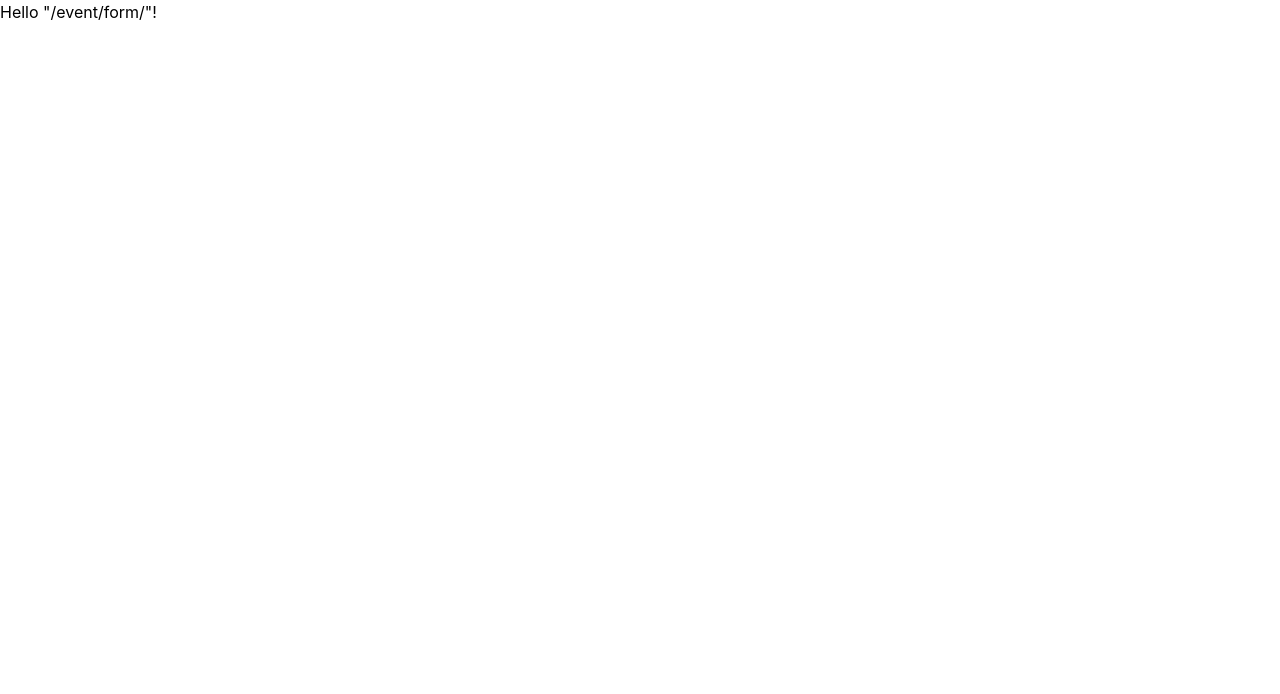
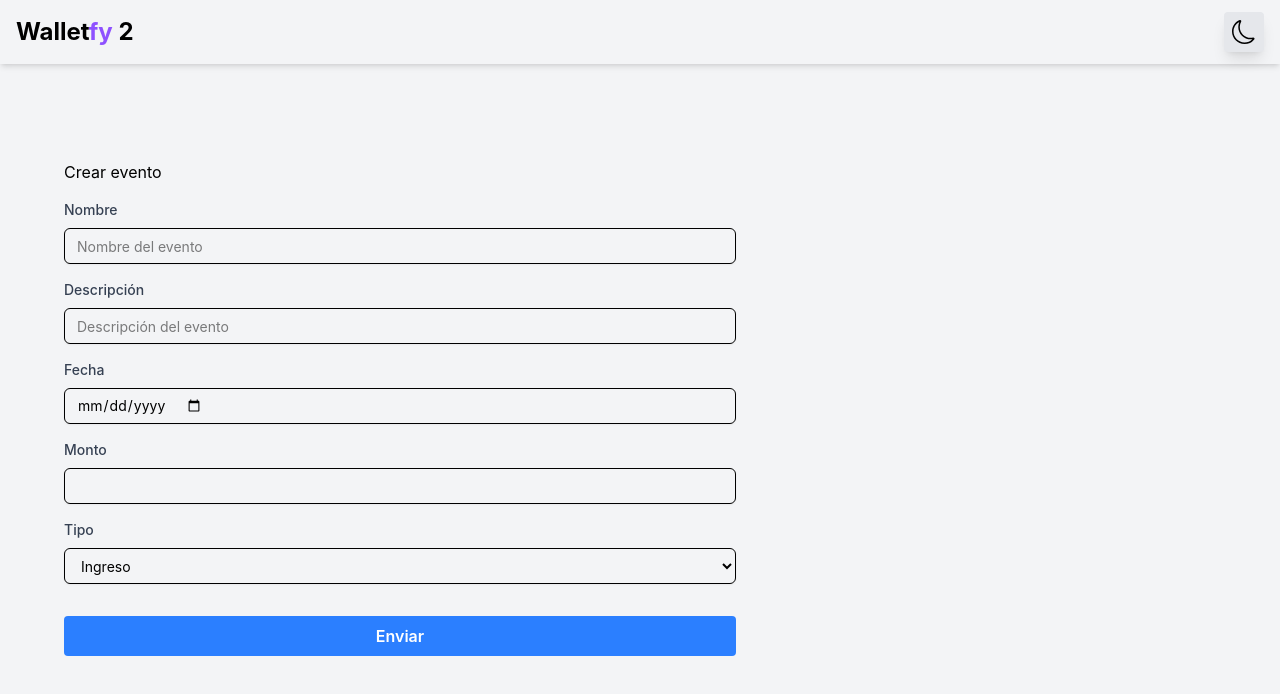
Before and after one commit to Slowre/project-wallerfly-web-llm, a React (Vite) app: page /event/form in a window 1280 px wide. Shown: the top 694 px of the page. Built offline with nearby package versions, Linux system fonts and the light colour scheme.

Commit message:
formulario creado

```diff
--- a/package.json
+++ b/package.json
@@ -11,10 +11,12 @@
   },
   "dependencies": {
     "@tailwindcss/vite": "^4.1.11",
+    "@tanstack/react-form": "^1.14.1",
     "@tanstack/react-router": "^1.121.2",
     "@tanstack/react-router-devtools": "^1.121.2",
     "@tanstack/router-plugin": "^1.121.2",
     "clsx": "^2.1.1",
+    "dayjs": "^1.11.13",
     "react": "^19.0.0",
     "react-dom": "^19.0.0",
     "tailwind-merge": "^3.3.1",
--- a/src/components/Header.tsx
+++ b/src/components/Header.tsx
@@ -1,9 +1,10 @@
+import { Link } from "@tanstack/react-router";
+
 export default function Header() {
     return (
-        <div className="px-4 py-3 flex items-center justify-between shadow-xl">
-            <a href="./" className="font-bold text-2xl">
-                Wallet<span className=" text-violet-500">fy</span> 2
-            </a>
+        <div className="px-4 py-3 flex items-center justify-between shadow-md">
+
+            <Link to="/" className="font-bold text-2xl">Wallet<span className=" text-violet-500">fy</span> 2</Link>
 
             <span className="bg-gray-200 p-2 rounded shadow-lg cursor-pointer">
                 <svg xmlns="http://www.w3.org/2000/svg" width="24" height="24" fill="currentColor"  viewBox="0 0 16 16">
--- /dev/null
+++ b/src/components/form/Select.tsx
@@ -0,0 +1,35 @@
+import { cn } from "@/utils/styles"
+
+type SelectProps = React.ComponentProps<'select'> & {
+    label?: string
+    options: Array<{
+        value: string
+        label: string
+    }>
+}
+export default function Select({ className, options, label, ...props }: SelectProps) {
+    return (
+        <div>
+            {label && (
+                <label className="mb-2 block text-sm font-medium text-gray-700">
+                    {label}
+                </label>
+            )}
+
+            <select
+                data-slot="select"
+                className={cn(
+                    'placeholder:text-muted-foreground selection:bg-primary selection:text-primary-foreground dark:bg-input/30 border-input flex h-9 w-full min-w-0 rounded-md border bg-transparent px-3 py-1 text-base shadow-xs transition-[color,box-shadow] outline-none file:inline-flex file:h-7 file:border-0 file:bg-transparent file:text-sm file:font-medium disabled:pointer-events-none disabled:cursor-not-allowed disabled:opacity-50 md:text-sm',
+                    'focus-visible:border-ring focus-visible:ring-ring/50 focus-visible:ring-[3px]',
+                    'aria-invalid:ring-destructive/20 dark:aria-invalid:ring-destructive/40 aria-invalid:border-destructive',
+                    className,
+                )}
+                {...props}
+            >
+                {options.map((option) => (
+                    <option key={option.value} value={option.value}>{option.label}</option>
+                ))}
+            </select>
+        </div>
+    )
+}
--- /dev/null
+++ b/src/components/form/button.tsx
@@ -0,0 +1,34 @@
+import { cn } from "@/utils/styles"
+
+type SubmitButtonProps = React.ComponentProps<'button'> & {
+    text?: string
+    loading?: boolean
+}
+export default function SubmitButton(props: SubmitButtonProps) {
+    const { text, loading, className, ...rest } = props
+    const loadingText = 'Loading'
+    const buttonText = loading ? loadingText : text
+
+
+    return (
+        <button
+            type="submit"
+            data-slot="submit"
+            className={
+                cn(
+                    'bg-blue-500 text-white font-bold py-2 px-4 rounded',
+                    'hover:bg-blue-700 focus:outline-none focus:shadow-outline',
+                    'disabled:cursor-not-allowed disabled:opacity-50',
+                    'transition duration-150 ease-in-out',
+                    'flex items-center justify-center',
+                    'w-full',
+                    loading && 'cursor-not-allowed opacity-50 transition-opacity duration-150 ease-in-out shadow-none',
+                    className,
+                )
+            }
+            {...rest}
+        >
+            {buttonText}
+        </button>
+    )
+}
--- /dev/null
+++ b/src/components/form/input.tsx
@@ -0,0 +1,28 @@
+import { cn } from "@/utils/styles"
+
+type InputProps = React.ComponentProps<'input'> & {
+    label?: string
+    error?: string
+    placeholder?: string
+}
+export default function Input({ className, type, label, ...props }: InputProps) {
+    return (<div>
+        {label && (
+
+            <label className=" mb-2 block text-sm font-medium text-gray-700">{label}</label>
+        )}
+        <input type={type}
+            data-slot="input"
+            className={cn(
+                'file:text-foreground placeholder:text-muted-foreground selection:bg-primary selection:text-primary-foreground dark:bg-input/30 flex min-w-0 rounded-md bg-transparent px-3 py-1 text-base transition-[color,box-shadow] outline-none file:inline-flex file:h-7 file:border-0 file:bg-transparent file:text-sm file:font-medium disabled:pointer-events-none disabled:cursor-not-allowed disabled:opacity-50 md:text-sm',
+                'focus-visible:border-ring focus-visible:ring-ring/50 focus-visible:ring-[3px]',
+                type !== 'checkbox' && 'h-9 border-input border shadow-xs w-full',
+                className,
+            )}
+            {...props}
+        />
+        {props.error && (
+            <p className="mt-2 text-sm text-red-600">{props.error}</p>
+        )}
+    </div>)
+}
--- /dev/null
+++ b/src/hooks/form.ts
@@ -0,0 +1,10 @@
+import SubmitButton from "@/components/form/button"
+import Input from "@/components/form/input"
+import Select from "@/components/form/Select"
+import { createFormHook, createFormHookContexts } from "@tanstack/react-form"
+export const { fieldContext, useFieldContext, formContext, useFormContext } = createFormHookContexts()
+
+export const { useAppForm } = createFormHook({
+
+    fieldComponents: { Input, Select }, formComponents: { SubmitButton }, fieldContext, formContext
+})
--- a/src/routes/__root.tsx
+++ b/src/routes/__root.tsx
@@ -1,11 +1,18 @@
+import Header from '@/components/Header'
 import { Outlet, createRootRoute } from '@tanstack/react-router'
 import { TanStackRouterDevtools } from '@tanstack/react-router-devtools'
 
 export const Route = createRootRoute({
   component: () => (
-    <>
-      <Outlet />
-      <TanStackRouterDevtools />
-    </>
+    <div className="min-h-screen flex flex-col bg-gray-100">
+      <Header />
+      <div className="flex-1">
+        <Outlet />
+      </div>
+    </div>
+    // <>
+    //   <Outlet />
+    //   <TanStackRouterDevtools />
+    // </>
   ),
 })
--- a/src/routes/event/form/$eventId.tsx
+++ b/src/routes/event/form/$eventId.tsx
@@ -5,5 +5,6 @@ export const Route = createFileRoute('/event/form/$eventId')({
 })
 
 function RouteComponent() {
-  return <div>Hello "/event/form/$eventId"!</div>
+  const {eventId} =Route.useParams()
+  return <div>Hello "/event/form/$eventId"! {eventId}</div>
 }
--- a/src/routes/event/form/index.tsx
+++ b/src/routes/event/form/index.tsx
@@ -1,3 +1,5 @@
+import Input from '@/components/form/input'
+import { useAppForm } from '@/hooks/form'
 import { createFileRoute } from '@tanstack/react-router'
 
 export const Route = createFileRoute('/event/form/')({
@@ -5,5 +7,94 @@ export const Route = createFileRoute('/event/form/')({
 })
 
 function RouteComponent() {
-  return <div>Hello "/event/form/"!</div>
+
+  const form = useAppForm({
+    defaultValues: {
+      name: '',
+      description: '',
+      date: '',
+      amount: 0,
+      type: 'ingreso'
+    }
+  })
+  return <>
+    <div className='px-16 pt-24'>
+
+      <form className='flex flex-col gap-4 max-w-2xl' onSubmit={(e) => {
+        e.preventDefault()
+      }}>
+        <h2>Crear evento</h2>
+        <form.AppField
+          name='name'
+          children={(field) => (
+            <field.Input
+              type='text'
+              label='Nombre'
+              placeholder='Nombre del evento'
+              className='w-full'
+            />
+          )}
+        />
+        <form.AppField
+          name='description'
+          children={(field) => (
+            <field.Input
+              type='text'
+              label='Descripción'
+              placeholder='Descripción del evento'
+              className='w-full'
+            />
+          )}
+        />
+        <form.AppField
+          name='date'
+          children={(field) => (
+            <field.Input
+              type='date'
+              label='Fecha'
+              className='w-full'
+            />
+          )}
+        />
+
+
+        <form.AppField
+          name='amount'
+          children={(field) => (
+            <field.Input
+              type='number'
+              label='Monto'
+              className='w-full'
+            />
+          )}
+        />
+        <form.AppField
+          name='type'
+          children={(field) => (
+            <field.Select
+              label='Tipo'
+              className='w-full justify-between'
+              options={[
+                { label: 'Ingreso', value: 'ingreso' },
+                { label: 'Egreso', value: 'egreso' }
+              ]}
+            />
+          )}
+        />
+        <form.AppForm>
+
+          <form.SubmitButton
+            text='Enviar'
+            type='submit'
+            className='mt-4 w-full bg-blue-500 hover:bg-blue-700 text-white font-semibold py-2 px-4 rounded'
+          />
+        </form.AppForm>
+
+
+      </form>
+
+    </div>
+
+
+  </>
 }
--- a/src/routes/index.tsx
+++ b/src/routes/index.tsx
@@ -1,7 +1,6 @@
-import { createFileRoute } from '@tanstack/react-router'
-import logo from '../logo.svg'
+import { createFileRoute, Link } from '@tanstack/react-router'
 import '../App.css'
-import Header from '@/components/Header'
+import { cn } from '@/utils/styles'
 
 export const Route = createFileRoute('/')({
   component: App,
@@ -10,7 +9,26 @@ export const Route = createFileRoute('/')({
 function App() {
   return (
     <div className="App">
-      <Header/>
+      {/* <Header /> */}
+      <div className='flex justify-between px-11 py-8 items-end'>
+        <div className='flex gap-4 items-end'>
+          <div className='flex flex-col  items-start'>
+            <label className=''>Dinero inicial</label>
+            <input type="text" value={0} className='h-8 border-1 rounded px-3 bg-white border-gray-300' />
+          </div>
+
+          <button className={cn('bg-violet-600 text-white h-fit rounded px-3 py-2 shadow-xl cursor-pointer hover:bg-violet-700')}>
+            Calcular
+          </button>
+        </div>
+
+        <Link
+          to='/event/form'
+          className={cn('bg-violet-600 text-white h-fit rounded px-3 py-2 shadow-xl hover:bg-violet-700')}
+        >
+          Add Event
+        </Link>
+      </div>
       {/* <header className="App-header">
         <img src={logo} className="App-logo" alt="logo" />
         <p>
```
Also changed, not shown: 1 other file (tests, documents, lock files or other folders).
